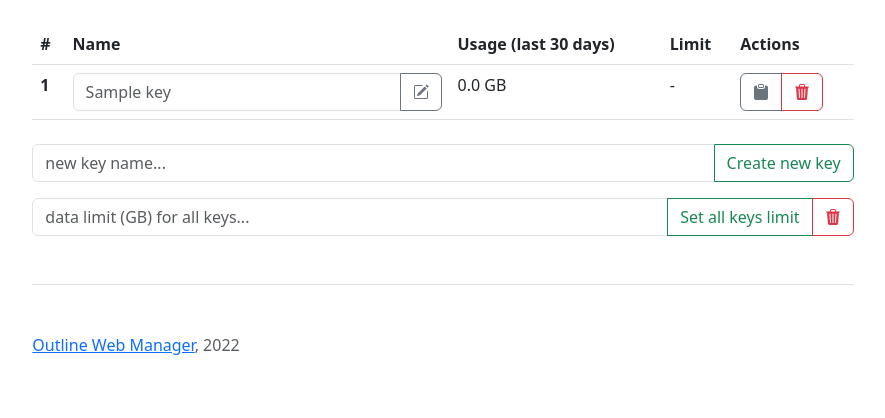
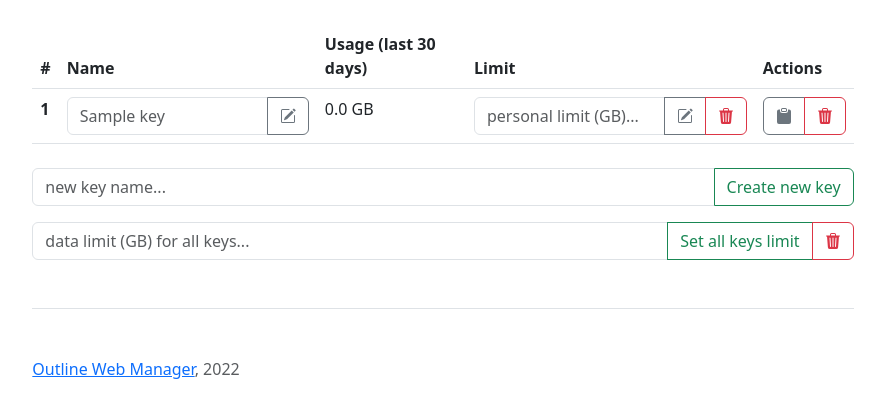
Before and after one commit to ilyhan2009/outline_web_manager, a FastAPI app: template outline_web_manager/templates/main.html in a window 1280 px wide. Shown: the part 89-507 px from the top of the page, without its empty margins (197-1082 px from the left). Run offline with FastAPI, Linux system fonts and the light colour scheme; the template is opened without the code that fills it: most values are stand-ins (such as "Sample title", 1, 10 or a date in 2020); some libraries are stand-ins or nearby versions.

Commit message:
refactored personal change limit

```diff
--- a/outline_web_manager/templates/main.html
+++ b/outline_web_manager/templates/main.html
@@ -118,10 +118,9 @@
                   <span>{{ "%.1f"|format((key.used_bytes or 0) / 1000 / 1000 / 1000) }} GB</span>
                 </td>
                 <td>
-                  {% if key.data_limit or 'accessKeyDataLimit' in server_information %}
                   <form action="/set-data-limit/{{ key.key_id }}" method="POST">
                     <div class="input-group">
-                        <input type="text" class="form-control" placeholder="{{ '%.0f'|format((key.data_limit or server_information['accessKeyDataLimit']['bytes']) / 1000 / 1000 / 1000) }} GB" name="dataLimit">
+                      <input type="text" class="form-control" placeholder="{% if key.data_limit or 'accessKeyDataLimit' in server_information %}{{ '%.0f'|format((key.data_limit or server_information['accessKeyDataLimit']['bytes']) / 1000 / 1000 / 1000) }} GB{% else %}personal limit (GB)...{% endif %}" name="dataLimit">
                       <button type="submit" class="btn btn-outline-secondary tooltipped tooltipped-n" aria-label="Change limit">
                         <svg xmlns="http://www.w3.org/2000/svg" width="16" height="16" fill="currentColor" class="bi bi-pencil-square" viewBox="0 0 16 16">
                           <path d="M15.502 1.94a.5.5 0 0 1 0 .706L14.459 3.69l-2-2L13.502.646a.5.5 0 0 1 .707 0l1.293 1.293zm-1.75 2.456-2-2L4.939 9.21a.5.5 0 0 0-.121.196l-.805 2.414a.25.25 0 0 0 .316.316l2.414-.805a.5.5 0 0 0 .196-.12l6.813-6.814z"/>
@@ -138,9 +137,6 @@
                       </button>
                     </div>
                   </form>
-                  {% else %}
-                  <span>-</span>
-                  {% endif %}
                 </td>
                 <td>
                   <div class="btn-group" role="group" aria-label="Basic example">
```
Lines whose indentation alone changed are shown as unchanged.
